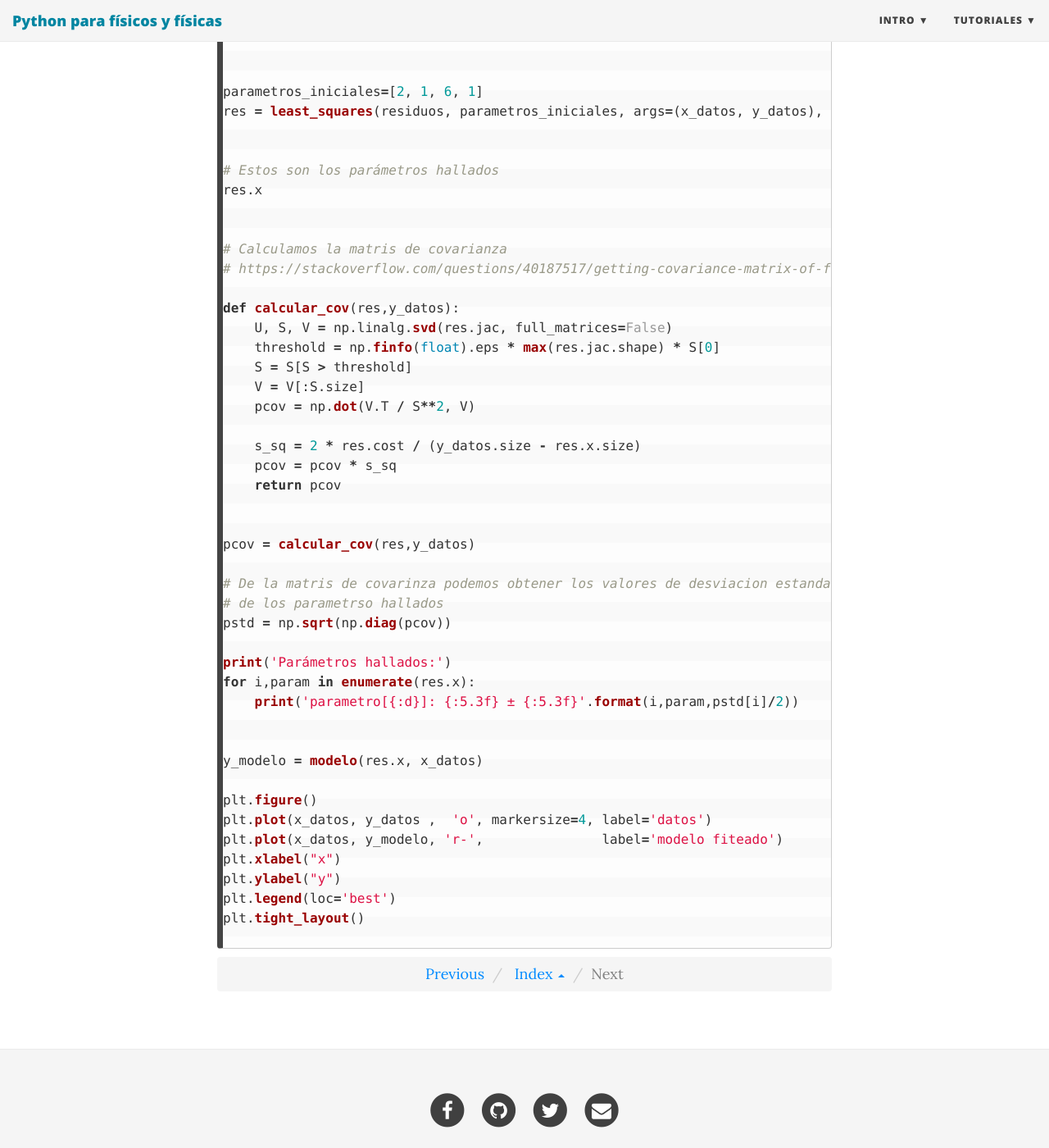
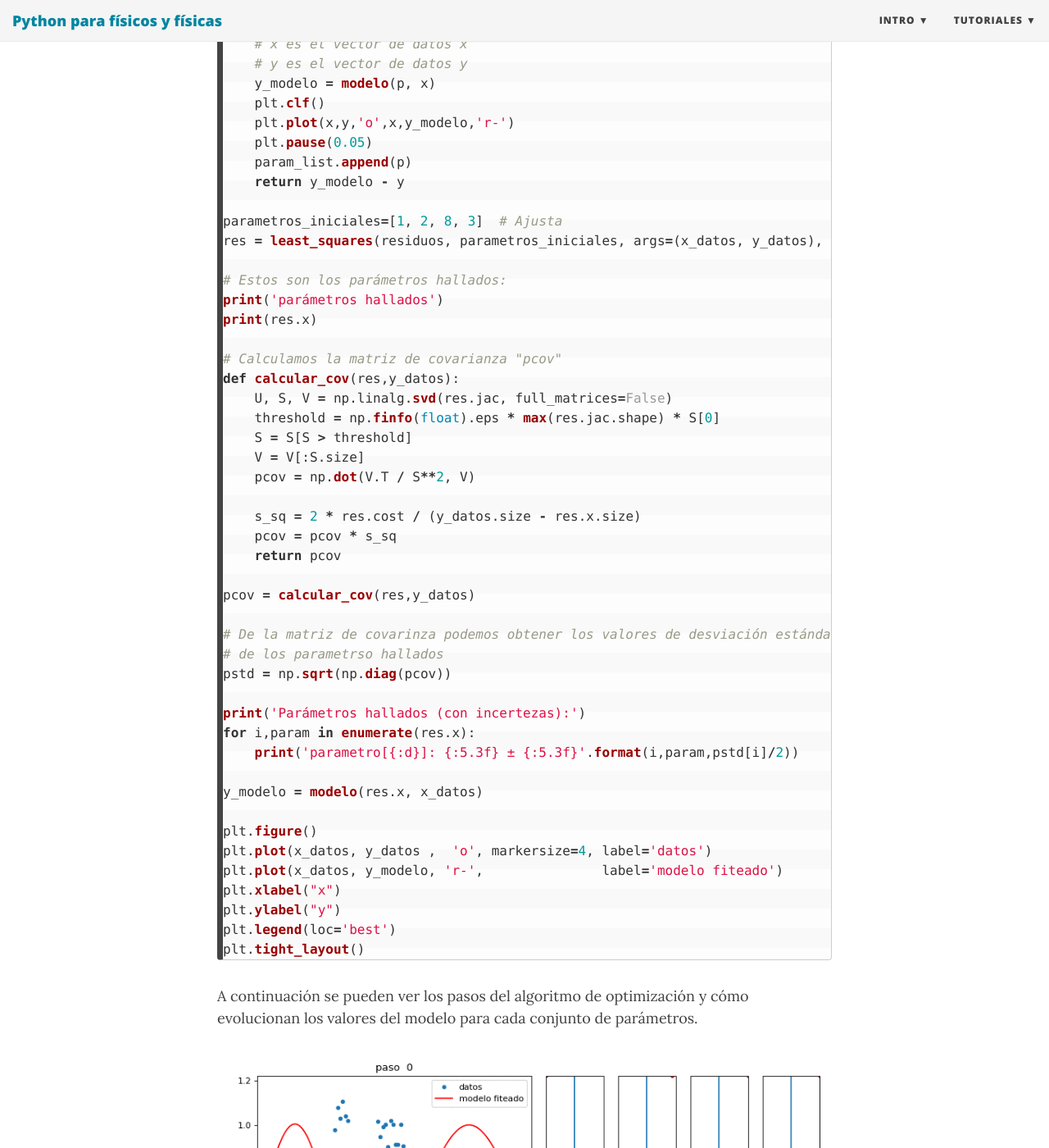
Before and after one commit to marceluda/python-para-fisicos, a Jekyll site: the page built from tuto/analisis/ajuste-no-lineal.md, in a window 1280 px wide and 1400 px high, scrolled down 5385 px. Shown: the whole window at 82% size. Built offline with Jekyll 4.4.1, drawn with Linux system fonts in a browser that asks for light colours; nearby versions of some CDN libraries; formulas are drawn with MathJax 3; some of the changed text lies outside the part shown.

Commit message:
pasos least

````diff
--- a/tuto/analisis/ajuste-no-lineal.md
+++ b/tuto/analisis/ajuste-no-lineal.md
@@ -175,14 +175,20 @@ la función de `least_squares`.
   1. Ejecutamos `curve_fit`
   1. Graficamos
 
+Como nosotros mismo definimos la función que calcula el residuo, podemos incluir
+más instrucciones para, por ejemplo, graficar paso a paso como el modelo se acerca
+a los datos a medida que se optimizan los parámetros, o para guardar la lista
+de parámetros que se fueron probando.
+
 ```python
-
 from scipy.optimize import least_squares
 
 def modelo(p,x):
     # p es un vector con los parámetros
     # x es el vector de datos x
     return np.exp(-(x-p[0])**2/p[1]**2)+np.exp(-(x-p[2])**2/p[3]**2)
+
+param_list = []
 
 def residuos(p, x, y):
     # p es un vector con los parámetros
@@ -192,21 +198,17 @@ def residuos(p, x, y):
     plt.clf()
     plt.plot(x,y,'o',x,y_modelo,'r-')
     plt.pause(0.05)
+    param_list.append(p)
     return y_modelo - y
 
-
-
-parametros_iniciales=[2, 1, 6, 1]
+parametros_iniciales=[1, 2, 8, 3]  # Ajusta
 res = least_squares(residuos, parametros_iniciales, args=(x_datos, y_datos), verbose=1)
 
+# Estos son los parámetros hallados:
+print('parámetros hallados')
+print(res.x)
 
-# Estos son los parámetros hallados
-res.x
-
-
-# Calculamos la matris de covarianza
-# https://stackoverflow.com/questions/40187517/getting-covariance-matrix-of-fitted-parameters-from-scipy-optimize-least-squares
-
+# Calculamos la matriz de covarianza "pcov"
 def calcular_cov(res,y_datos):
     U, S, V = np.linalg.svd(res.jac, full_matrices=False)
     threshold = np.finfo(float).eps * max(res.jac.shape) * S[0]
@@ -218,17 +220,15 @@ def calcular_cov(res,y_datos):
     pcov = pcov * s_sq
     return pcov
 
-
 pcov = calcular_cov(res,y_datos)
 
-# De la matris de covarinza podemos obtener los valores de desviacion estandar
+# De la matriz de covarinza podemos obtener los valores de desviación estándar
 # de los parametrso hallados
 pstd = np.sqrt(np.diag(pcov))
 
-print('Parámetros hallados:')
+print('Parámetros hallados (con incertezas):')
 for i,param in enumerate(res.x):
     print('parametro[{:d}]: {:5.3f} ± {:5.3f}'.format(i,param,pstd[i]/2))
-
 
 y_modelo = modelo(res.x, x_datos)
 
@@ -239,7 +239,12 @@ plt.xlabel("x")
 plt.ylabel("y")
 plt.legend(loc='best')
 plt.tight_layout()
+```
+A continuación se pueden ver los pasos del algoritmo de optimización y cómo
+evolucionan los valores del modelo para cada conjunto de parámetros.
 
-```
+![ajuste-least_squares](ajuste-least_squares.gif "Ajuste least_squares"){:style="width: 100%;"}
+
+
 
 {% include page_navbar.html up=1 %}
````
Also changed, not shown: tuto/analisis/ajuste-no-lineal/ajuste-least_squares.gif (added).
